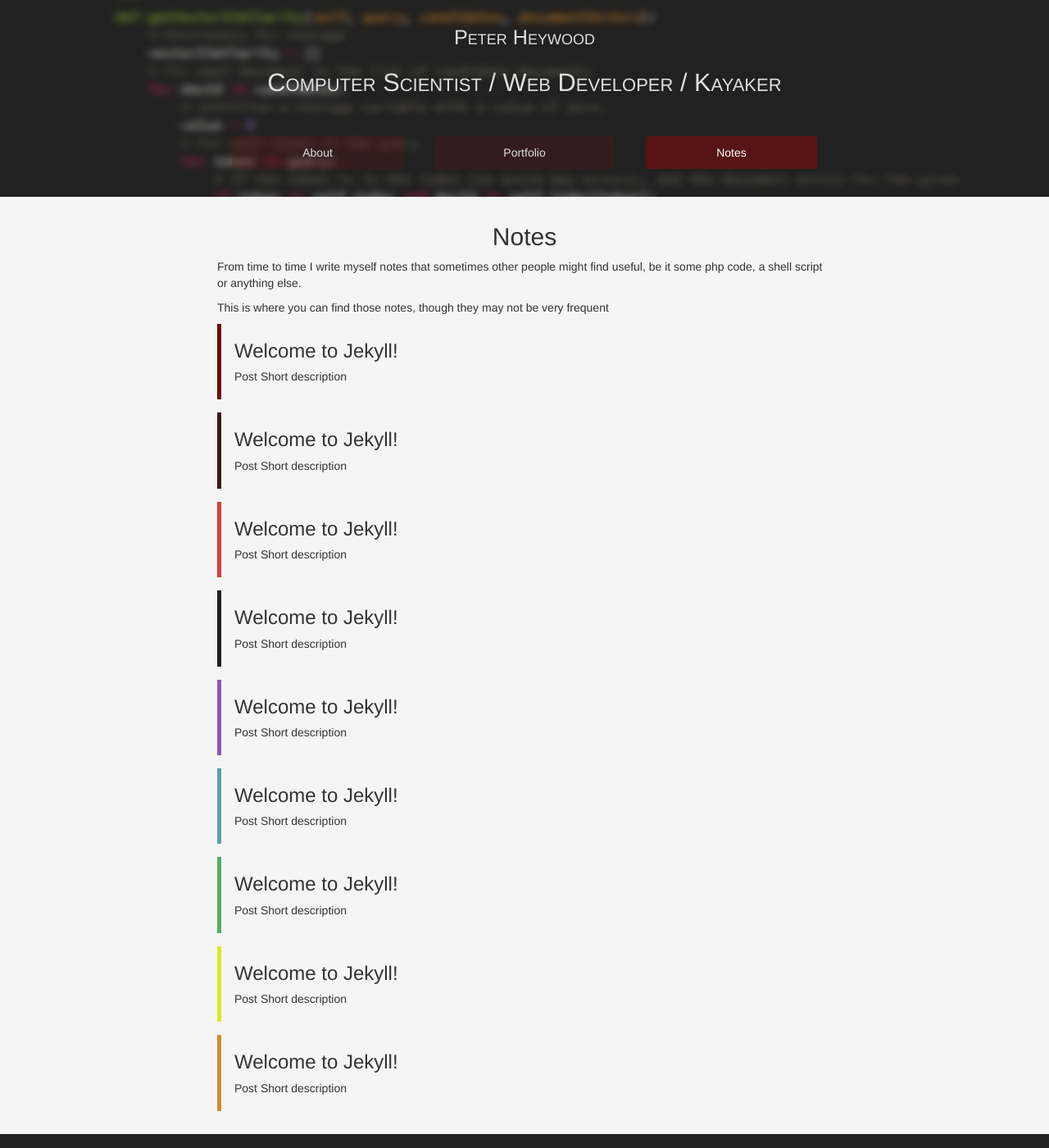
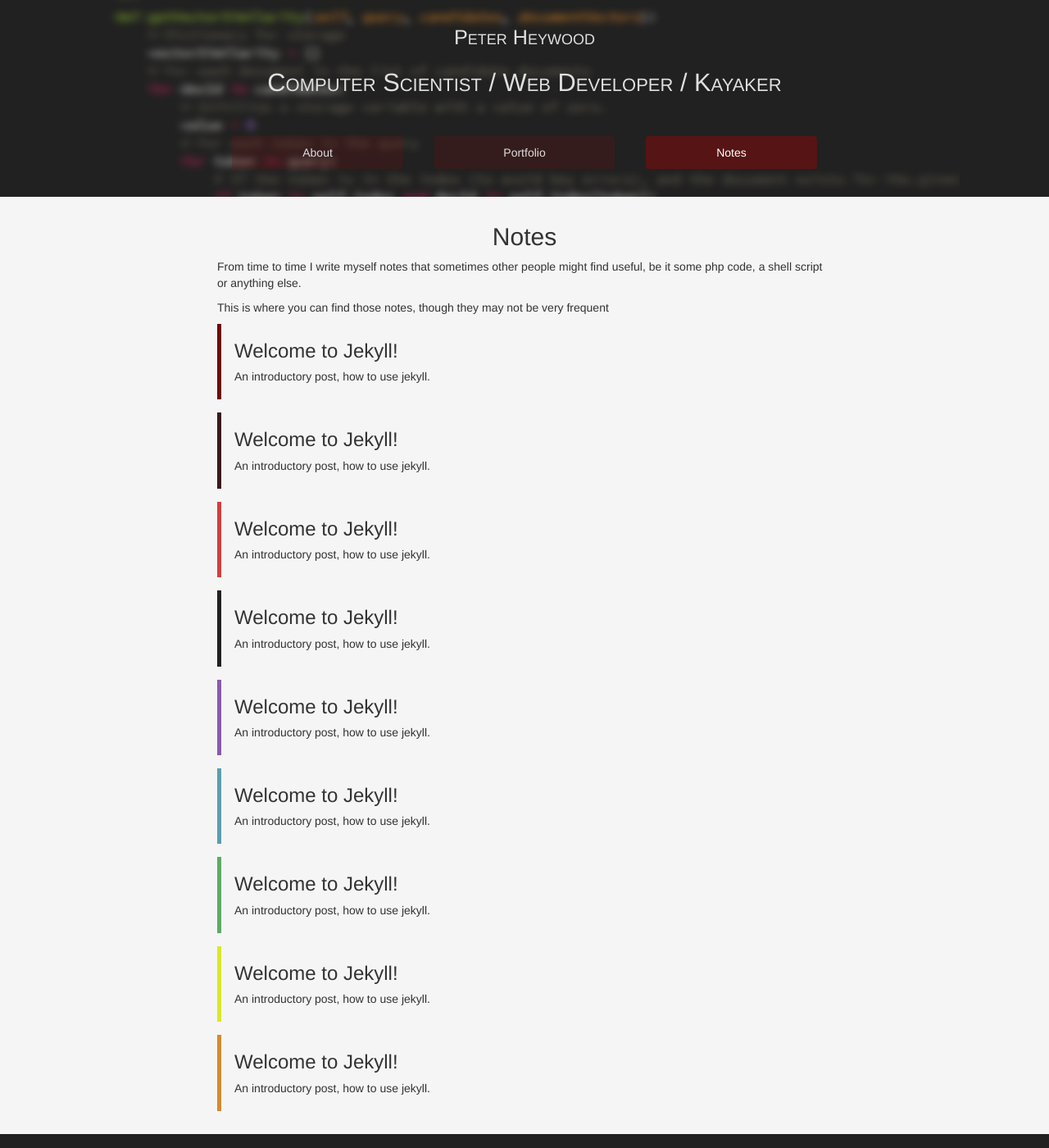
Before and after one commit to ptheywood/ptheywood.github.io, a Jekyll site: the page built from notes/index.html, in a window 1280 px wide and 1400 px high. Shown: the whole window at 82% size. Built offline with Jekyll 4.4.1, drawn with Linux system fonts in a browser that asks for light colours; nearby versions of some CDN libraries; library files that are not in the unit come from our copies; Markdown is read by kramdown in place of the engine named in the settings.

Commit message:
Use Post Excerpt on notes list

```diff
--- a/_posts/2013-11-21-welcome-to-jekyll.markdown
+++ b/_posts/2013-11-21-welcome-to-jekyll.markdown
@@ -3,6 +3,7 @@ layout: post
 title:  "Welcome to Jekyll!"
 date:   2013-11-21 14:57:30
 categories: jekyll update
+excerpt: An introductory post, how to use jekyll.
 ---
 
 You'll find this post in your `_posts` directory - edit this post and re-build (or run with the `-w` switch) to see your changes!
--- a/notes/index.html
+++ b/notes/index.html
@@ -33,7 +33,7 @@ iter:
                 <a href="{{ post.url }}" >
                     <h3>{{ post.title }}</h3>
                     <p>
-                        Post Short description
+                        {{ post.excerpt }}
                     <p>
                 </a>
             </li>
```
